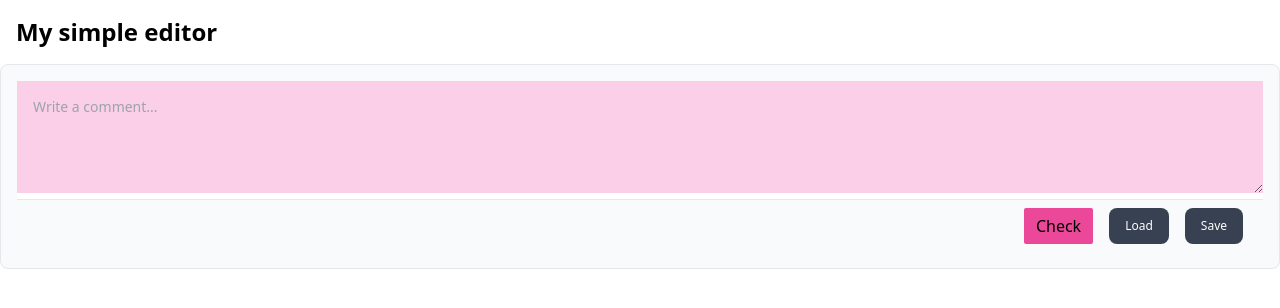
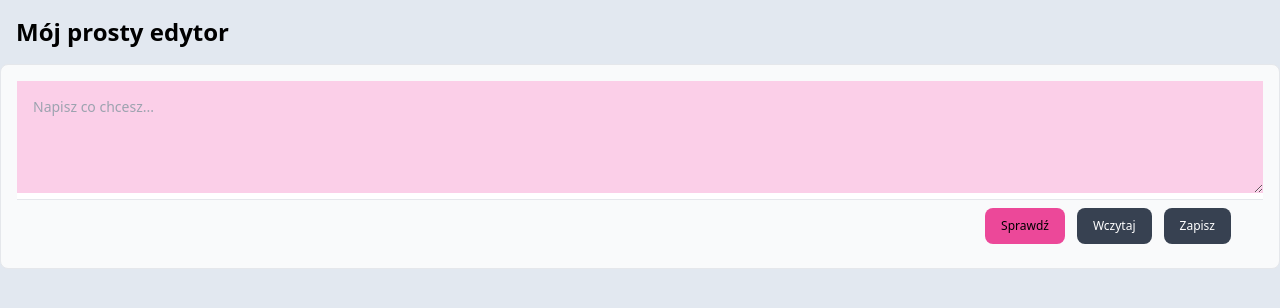
Before and after one commit to moniabysiak/simple-editor, a website built with Parcel: page src/index.html in a window 1280 px wide. Built offline with nearby package versions, Linux system fonts and the light colour scheme.

Commit message:
changing language on page

```diff
--- a/src/index.html
+++ b/src/index.html
@@ -6,24 +6,24 @@
     <title>Edytor</title>
     <link href="./index.css" rel="stylesheet">
 </head>
-<body>
+<body class="bg-slate-200">
     <h1 class=" p-4 first-line:text-2xl font-bold">
-        My simple editor
+        Mój prosty edytor
     </h1>
     <section>
         <form>
             <div class="p-4 w-full mb-4 border border-gray-200 rounded-lg bg-gray-50 dark:bg-gray-700 dark:border-gray-600">
                 <div class=" bg-white rounded-t-lg dark:bg-gray-800">
                     <label for="comment" class="sr-only">Your comment</label>
-                    <textarea id="comment" rows="4" class="textarea--js w-full p-4 text-sm text-black bg-pink-200 border-0 dark:bg-gray-800 focus:ring-0 dark:text-white dark:placeholder-gray-400" placeholder ="Write a comment..."></textarea>
+                    <textarea id="comment" rows="4" class="textarea--js w-full p-4 text-sm text-black bg-pink-200 border-0 dark:bg-gray-800 focus:ring-0 dark:text-white dark:placeholder-gray-400" placeholder ="Napisz co chcesz..."></textarea>
                 </div>
-                <div class="flex items-center justify-end px-3 py-2 border-t dark:border-gray-600">
-                    <button type="button" class="check--js bg-pink-500 px-3 py-1.5 rounded-sm">Check</button>
-                    <button type="button" class="button--load--js inline-flex items-center mx-4 py-2.5 px-4 text-xs font-medium text-center text-white bg-gray-700 rounded-lg focus:ring-4 focus:ring-blue-200 dark:focus:ring-blue-900 hover:bg-pink-700">
-                        Load
+                <div class="flex items-center justify-end px-3 py-2 gap-3 border-t dark:border-gray-600">
+                    <button type="button" class="check--js bg-pink-500 inline-flex items-center py-2.5 px-4 text-xs font-medium text-center rounded-lg">Sprawdź</button>
+                    <button type="button" class="button--load--js inline-flex items-center py-2.5 px-4 text-xs font-medium text-center text-white bg-gray-700 rounded-lg focus:ring-4 focus:ring-blue-200 dark:focus:ring-blue-900 hover:bg-pink-700">
+                        Wczytaj
                     </button>
                     <button type="submit" class="button--save--js inline-flex items-center py-2.5 px-4 text-xs font-medium text-center text-white bg-gray-700 rounded-lg focus:ring-4 focus:ring-blue-200 dark:focus:ring-blue-900 hover:bg-pink-700">
-                        Save
+                        Zapisz
                     </button>
                     <div class="flex pl-0 space-x-1 sm:pl-2">
     </section>
```
